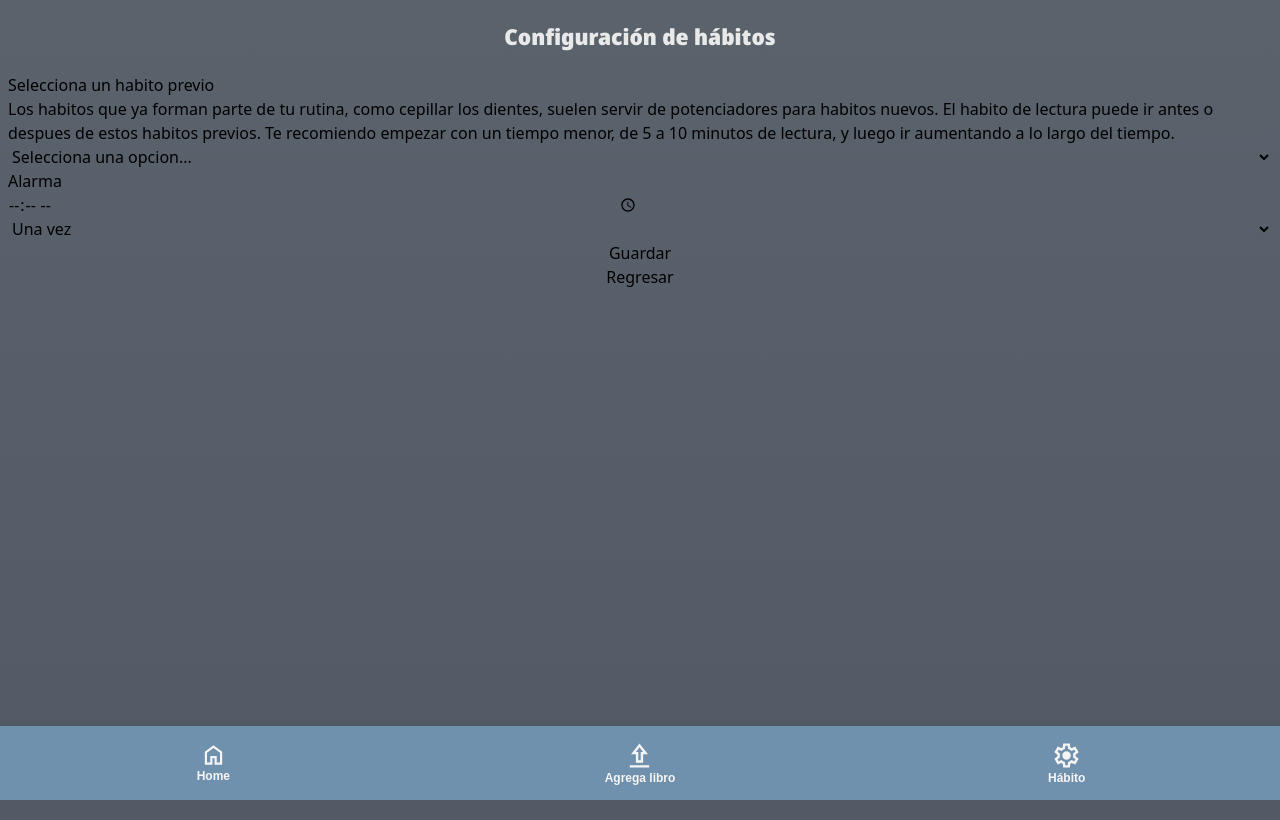
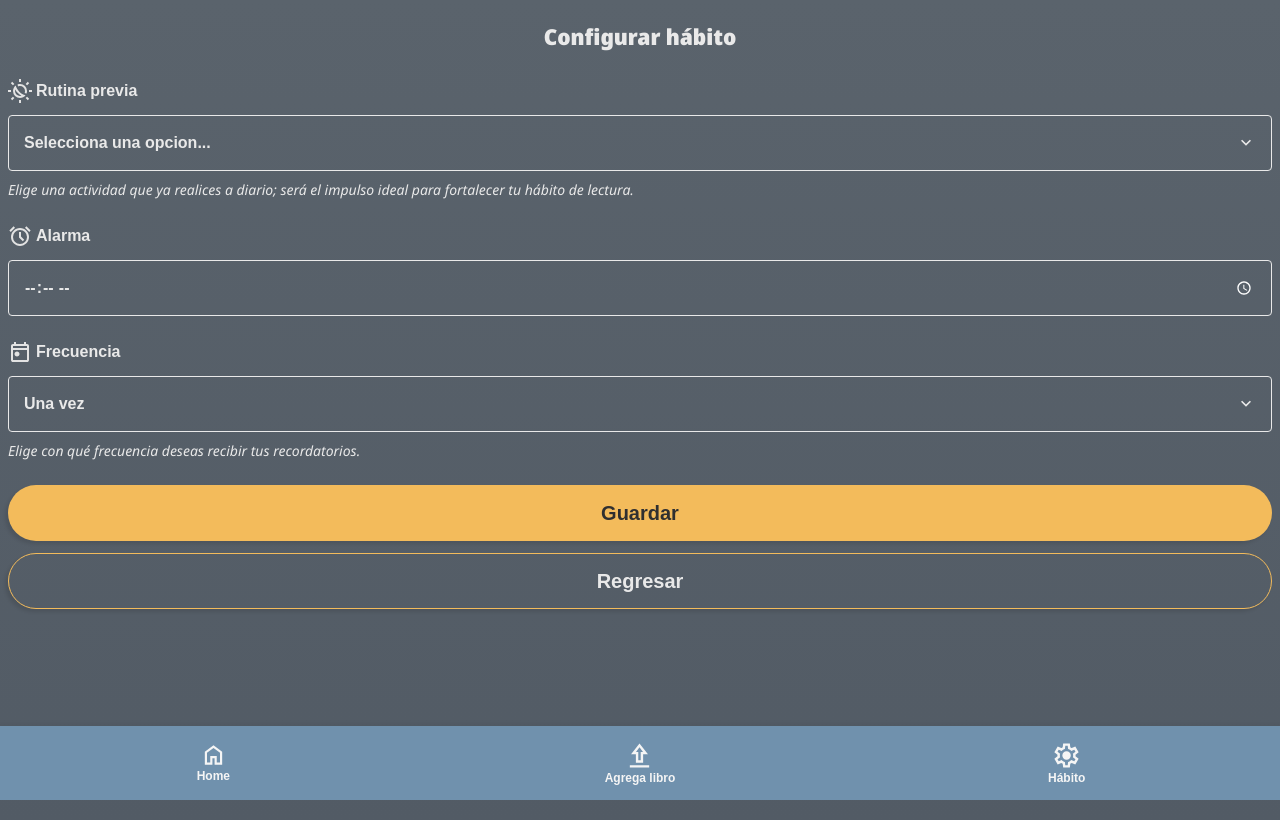
Before and after one commit to comicway/megabook, a React (Vite) app: page /confighabit in a window 1280 px wide. Built offline with nearby package versions, Linux system fonts and the light colour scheme; a web font is replaced by a local one.

Commit message:
falta poco para terminar con los estilos

```diff
--- a/src/App.jsx
+++ b/src/App.jsx
@@ -19,10 +19,10 @@ function App() {
         setH1Router('Megabook');
         break;
       case '/readbook':
-        setH1Router('¡A leer!');
+        setH1Router('Nueva Sesión');
         break;
       case '/confighabit':
-        setH1Router('Configuración de hábitos');
+        setH1Router('Configurar hábito');
         break;
       case '/registerbook':
         setH1Router('Registro de libros');
--- a/src/Components/ConfigHabit/ConfigHabit.jsx
+++ b/src/Components/ConfigHabit/ConfigHabit.jsx
@@ -1,5 +1,6 @@
-import {Formik, Form, Field, ErrorMessage} from 'formik';
+import { Formik, Form, Field, ErrorMessage } from 'formik';
 import { useState } from 'react';
+import { Link } from "react-router-dom";
 
 const validate = (values) => {
     const errors = {};
@@ -15,7 +16,7 @@ const ConfigHabit = () => {
 
     const [successMessage, setSuccessMessage] = useState('');
 
-    const [ formuHabit, setFormuHabit ] = useState(() => {
+    const [formuHabit, setFormuHabit] = useState(() => {
 
         try {
             const habitGuardado = localStorage.getItem('habitData');
@@ -32,15 +33,17 @@ const ConfigHabit = () => {
         <>
             <div className="container mx-auto px-2 mt-[20px]">
                 <div className="grid grid-cols-1">
-                <h1>Selecciona un habito previo</h1>
-                <p>Los habitos que ya forman parte de tu rutina, como cepillar los dientes, suelen servir de potenciadores para habitos nuevos. El habito de lectura puede ir antes o despues de estos habitos previos. Te recomiendo empezar con un tiempo menor, de 5 a 10 minutos de lectura, y luego ir aumentando a lo largo del tiempo.</p>
+                    <div className="gap-1 flex justify-start items-center mt-[6px]">
+                        <img src="src/assets/icons/routine.svg" alt="" />
+                        <h1 className="text-h1 text-white-a font-nsbold font-bold">Rutina previa</h1>
+                    </div>
                 </div>
                 <div className='grid gird-cols-1'>
                     <Formik
                         initialValues={{
-                        habitpre:'',
-                        time:'',
-                        repeatdate:'',
+                            habitpre: '',
+                            time: '',
+                            repeatdate: '',
                         }}
                         validate={validate}
                         onSubmit={(values, { setSubmitting, resetForm }) => {
@@ -51,7 +54,7 @@ const ConfigHabit = () => {
                                     setSuccessMessage('Configurado pre habito');
                                     resetForm();
                                 } catch (error) {
-                                console.error("No se puede guardar en localStorage",error);
+                                    console.error("No se puede guardar en localStorage", error);
                                     setSuccessMessage("Hubo un error al guardar los datos");
                                 }
                                 setSubmitting(false);
@@ -61,36 +64,63 @@ const ConfigHabit = () => {
                     >
                         {({ isSubmitting, isValid }) => (
                             <Form>
-                        <div className='grid grid-cols-1'>
-                            <Field as="select" name="habitpre" id="habitpre">
-                                <option value="" disabled>Selecciona una opcion...</option>
-                                <option value="antesdesayuno">Antes del desayuno</option>
-                                <option value="despuescepillar">Despues de cepillarte</option>
-                                <option value="antesejercicio">Antes de hacer ejercicio</option>
-                                <option value="antesdesiesta">Antes de la siesta</option>
+                                <div className='grid grid-cols-1 relative mt-3'>
+                                    <Field as="select" name="habitpre" id="habitpre" className="w-full border border-white-a rounded h-[56px] bg-transparent px-[15px] text-h1 font-nsbold font-bold text-white-a outline-none appearance-none">
+                                        <option value="" className="bg-background-a text-white-a font-nsbold" disabled>Selecciona una opcion...</option>
+                                        <option value="antesdesayuno" className="bg-background-a text-white-a font-nsbold">Antes del desayuno</option>
+                                        <option value="despuescepillar" className="bg-background-a text-white-a font-nsbold">Despues de cepillarte</option>
+                                        <option value="antesejercicio" className="bg-background-a text-white-a font-nsbold">Antes de hacer ejercicio</option>
+                                        <option value="antesdesiesta" className="bg-background-a text-white-a font-nsbold">Antes de la siesta</option>
                                     </Field>
+                                    <div className="absolute right-4 top-[50%] -translate-y-1/2 pointer-events-none">
+                                        <svg xmlns="http://www.w3.org/2000/svg" className="h-5 w-5 fill-white-a" viewBox="0 -960 960 960">
+                                            <path d="M480-345 240-585l56-56 184 184 184-184 56 56-240 240Z" />
+                                        </svg>
                                     </div>
-                        <h2>Alarma</h2>
-                        <div className='grid grid-cols-2'>
-                            <Field type="time" name="time" id="time"></Field>
                                 </div>
-                        <div className='grid grid-cols-1'>
-                            <Field as="select" name="repeatdate" id="repeatdate">
-                                <option value="unavez">Una vez</option>
-                                <option value="diariamente">Diariamente</option>
-                                <option value="lunesaviernes">Lunes a Viernes</option>
-                                <option value="lunes">Lunes</option>
-                                <option value="martes">Martes</option>
+                                <div className="grid grid-cols-1">
+                                    <span className="text-[14px] text-white-a font-nsitalic mt-2">Elige una actividad que ya realices a diario; será el impulso ideal para fortalecer tu hábito de lectura.</span>
+                                </div>
+                                <div className="grid grid-cols-1">
+                                    <div className="gap-1 flex justify-start items-center mt-6">
+                                        <img src="src/assets/icons/alarm.svg" alt="" />
+                                        <h1 className="text-h1 text-white-a font-nsbold font-bold">Alarma</h1>
+                                    </div>
+                                </div>
+                                <div className='grid grid-cols-1 mt-3'>
+                                    <Field type="time" name="time" id="time" className="w-full border border-white-a rounded h-[56px] bg-transparent px-[15px] text-h1 font-nsbold font-bold text-white-a outline-none [color-scheme:dark]"></Field>
+                                </div>
+                                <div className="grid grid-cols-1">
+                                    <div className="gap-1 flex justify-start items-center mt-6">
+                                        <img src="src/assets/icons/today.svg" alt="" />
+                                        <h1 className="text-h1 text-white-a font-nsbold font-bold">Frecuencia</h1>
+                                    </div>
+                                </div>
+                                <div className='grid grid-cols-1 relative mt-3'>
+                                    <Field as="select" name="repeatdate" id="repeatdate" className="w-full border border-white-a rounded h-[56px] bg-transparent px-[15px] text-h1 font-nsbold font-bold text-white-a outline-none appearance-none">
+                                        <option value="unavez" className="bg-background-a text-white-a font-nsbold">Una vez</option>
+                                        <option value="diariamente" className="bg-background-a text-white-a font-nsbold">Diariamente</option>
+                                        <option value="lunesaviernes" className="bg-background-a text-white-a font-nsbold">Lunes a Viernes</option>
+                                        <option value="lunes" className="bg-background-a text-white-a font-nsbold">Lunes</option>
+                                        <option value="martes" className="bg-background-a text-white-a font-nsbold">Martes</option>
                                     </Field>
+                                    <div className="absolute right-4 top-[50%] -translate-y-1/2 pointer-events-none">
+                                        <svg xmlns="http://www.w3.org/2000/svg" className="h-5 w-5 fill-white-a" viewBox="0 -960 960 960">
+                                            <path d="M480-345 240-585l56-56 184 184 184-184 56 56-240 240Z" />
+                                        </svg>
+                                    </div>
+                                </div>
+                                <div className="grid grid-cols-1">
+                                    <span className="text-[14px] text-white-a font-nsitalic mt-2">Elige con qué frecuencia deseas recibir tus recordatorios.</span>
                                 </div>
                                 {/*<div className='grid grid-cols-1'>
                             <div className='flex justify-end'>
                                 <div className='buttonplus'>+</div>
                             </div>
                         </div>*/}
-                        <ErrorMessage name="habitpre" component="div"/>
+                                <ErrorMessage name="habitpre" component="div" />
                                 <div className='flex justify-center'>
-                            <button type="submit" disabled={isSubmitting || !isValid} >
+                                    <button className="w-full mt-6 bg-secundary h-14 text-black-a font-nsbold font-bold rounded-full text-btn shadow-general flex justify-center items-center gap-2" type="submit" disabled={isSubmitting || !isValid} >
                                         {isSubmitting ? 'Enviando...' : 'Guardar'}
                                     </button>
                                 </div>
@@ -104,9 +134,11 @@ const ConfigHabit = () => {
                     )}
                 </div>
                 <div className="grid grid-cols-1">
+                    <Link to="/">
                         <div className="flex justify-center">
-                            <button className='button-outline'>Regresar</button>
+                            <button className="w-full mt-3 border border-secundary h-14 text-white-a font-nsbold font-bold rounded-full text-btn shadow-general flex justify-center items-center gap-2">Regresar</button>
                         </div>
+                    </Link>
                 </div>
             </div>
         </>
--- a/src/Components/ReadBook/ReadBook.jsx
+++ b/src/Components/ReadBook/ReadBook.jsx
@@ -31,9 +31,9 @@ const ReadBook = () => {
     return (
         <>
             <div className="container mx-auto px-2 mt-[20px]">
-                <div className="grid grid-cols-1">
-                    <h1>{timeHabit.time} min</h1>
-                    <p>Cuantos minutos quieres leer?</p>
+                <div className="grid grid-cols-1 text-center text-white-a">
+                    <h1 className="font-nsbold font-black text-daily leading-[0.8]">{timeHabit.time} min</h1>
+                    <p className="font-nsmedium font-medium text-h1">tiempo de lectura</p>
                 </div>
                 <div className="grid grid-cols-1">
                     <Formik
--- a/src/Components/ResgiterBook/RegisterBook.jsx
+++ b/src/Components/ResgiterBook/RegisterBook.jsx
@@ -19,6 +19,8 @@ const RegisterBook = () => {
     const [books, setBooks] = useState([]); /* Los datos del libro */
     const [loading, setLoading] = useState(true);
     const [error, setError] = useState(null);
+    const [statusMessage, setStatusMessage] = useState('');
+
 
     const STORAGE_KEY = 'miConfiguracionRadio';
 
@@ -49,13 +51,19 @@ const RegisterBook = () => {
     }, [inputValue]);
 
     const handleSave = (e) => {
+
         e.preventDefault();
-        if (nuevoInput.trim() === '') return;
 
-        setNuevoInput(prevInput => [...prevInput, nuevoInput]);
+        if (inputValue.length > 0) {
+            setStatusMessage('Agregado correctamente');
 
+        } else {
+            setStatusMessage('Por favor, selecciona un libro');
+        }
 
+        setTimeout(() => setStatusMessage(''), 3000);
     };
+
 
     useEffect(() => {
 
@@ -119,8 +127,20 @@ const RegisterBook = () => {
                     >
                         {({ isSubmitting }) => (
                             <Form>
-                                <div>
-                                    <Field className='w-full border border-white-a rounded h-[56px] bg-transparent px-[15px] text-h1 font-nsbold font-bold text-white-a outline-none' name="title" type="text" placeholder="Título del libro*"></Field>
+                                <div className="relative w-full">
+                                    <Field className="w-full border border-white-a rounded h-[56px] bg-transparent px-[15px] text-h1 font-nsbold font-bold text-white-a outline-none" name="title" type="text" placeholder="Título del libro*"></Field>
+                                    <button
+                                        type="submit"
+                                        className="absolute right-4 top-1/2 -translate-y-1/2 cursor-pointer p-1"
+                                    >
+                                        <svg
+                                            xmlns="http://www.w3.org/2000/svg"
+                                            viewBox="0 -960 960 960"
+                                            className="h-6 w-6 fill-white-a hover:fill-secundary transition-colors"
+                                        >
+                                            <path d="M784-120 532-372q-30 24-69 38t-83 14q-109 0-184.5-75.5T120-580q0-109 75.5-184.5T380-840q109 0 184.5 75.5T640-580q0 44-14 83t-38 69l252 252-56 56ZM380-400q75 0 127.5-52.5T560-580q0-75-52.5-127.5T380-760q-75 0-127.5 52.5T200-580q0 75 52.5 127.5T380-400Z" />
+                                        </svg>
+                                    </button>
                                 </div>
                                 <div className="text-secundary flex justify-center font-nsitalic">
                                     <ErrorMessage name="title" />
@@ -128,9 +148,16 @@ const RegisterBook = () => {
                                 <div className="flex justify-center">
                                     <button
                                         type="submit"
-                                        className="w-full mt-3 bg-secundary h-14 text-black-a font-nsbold font-bold rounded-full text-btn shadow-general"
+                                        className="w-full mt-3 bg-secundary h-14 text-black-a font-nsbold font-bold rounded-full text-btn shadow-general flex justify-center items-center gap-2"
                                         disabled={loading}
                                     >
+                                        <svg
+                                            xmlns="http://www.w3.org/2000/svg"
+                                            viewBox="0 -960 960 960"
+                                            className="h-[25px] w-[25px] fill-black-a"
+                                        >
+                                            <path d="M784-120 532-372q-30 24-69 38t-83 14q-109 0-184.5-75.5T120-580q0-109 75.5-184.5T380-840q109 0 184.5 75.5T640-580q0 44-14 83t-38 69l252 252-56 56ZM380-400q75 0 127.5-52.5T560-580q0-75-52.5-127.5T380-760q-75 0-127.5 52.5T200-580q0 75 52.5 127.5T380-400Z" />
+                                        </svg>
                                         {loading ? 'Cargando libros...' : 'Buscar libro'}
                                     </button>
                                 </div>
@@ -138,9 +165,9 @@ const RegisterBook = () => {
                         )}
                     </Formik>
                 </div>
-                <div className="container mx-auto px-2 mt-[8px]">
+                <div className="container mx-auto px-2 mt-[16px]">
                     <div className="">
-                        <div className="grid gap-3 grid-cols-4 lg:grid-cols-8">
+                        <div className="grid gap-4 grid-cols-2 lg:grid-cols-4">
                             {books.map((book) => (
                                 <div className="book-card" key={book.id}>
                                     <input
@@ -150,10 +177,14 @@ const RegisterBook = () => {
                                         value={book.id}
                                         checked={inputValue.includes(book.id)}
                                         onChange={handleChange}
+                                        className="peer hidden"
                                     />
-                                    <label htmlFor={book.id}>
+                                    <label
+                                        htmlFor={book.id}
+                                        className="block cursor-pointer border-[6px] border-transparent rounded-md peer-checked:border-secundary transition-all"
+                                    >
                                         {book.volumeInfo.imageLinks?.thumbnail && (
-                                            <img src={book.volumeInfo.imageLinks.thumbnail} alt={`Portada de ${book.volumeInfo.title}`} />
+                                            <img className="w-full h-full object-cover rounded-sm" src={book.volumeInfo.imageLinks.thumbnail} alt={`Portada de ${book.volumeInfo.title}`} />
                                         )}
                                     </label>
                                 </div>
@@ -161,10 +192,15 @@ const RegisterBook = () => {
                         </div>
                     </div>
                 </div>
-                <div className="grid grid-cols-1">
+                <div className="grid grid-cols-1 mt-2">
                     <div className="flex justify-center">
-                        <button onClick={handleSave} className='button-outline'>Agregar</button>
+                        <button onClick={handleSave} className='w-full h-14 text-secundary font-nsbold font-bold rounded-full text-btn border border-secundary'>Agregar</button>
                     </div>
+                    {statusMessage && (
+                        <div className="text-secundary flex justify-center font-nsitalic mt-2">
+                            {statusMessage}
+                        </div>
+                    )}
                     <div>
                         {/* Mostrar selección actual */}
                         <p style={{ marginTop: '10px' }}>
```
Also changed, not shown: src/assets/icons/search.svg (added). Lines whose indentation alone changed are shown as unchanged.
